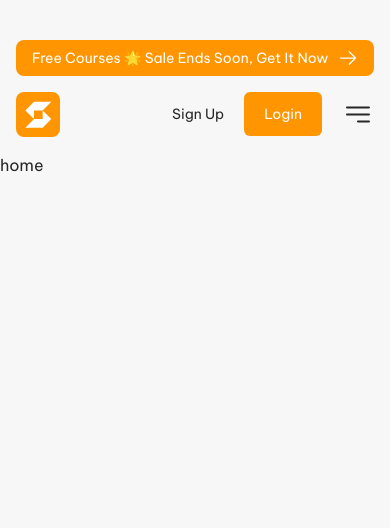
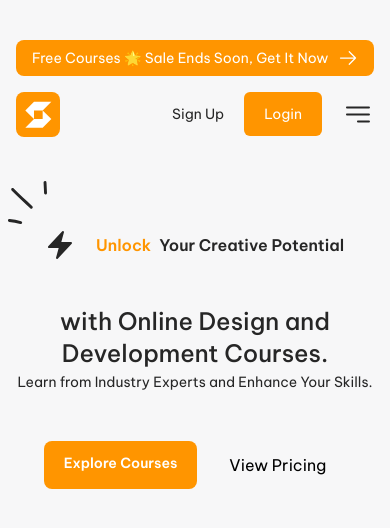
Before and after one commit to bazyli2/educational-site, a Next.js app: page / in a window 390 px wide. Shown: the top 528 px of the page. Built offline with nearby package versions, Linux system fonts and the light colour scheme.

Commit message:
added hero section for mobile device

```diff
--- a/src/_pages/HomePage.tsx
+++ b/src/_pages/HomePage.tsx
@@ -1,3 +1,9 @@
+import { HeroSection } from "@/components/HeroSection";
+
 export function HomePage() {
-  return <div>home</div>;
+  return (
+    <>
+      <HeroSection />
+    </>
+  )
 }
--- a/src/components/Header.tsx
+++ b/src/components/Header.tsx
@@ -46,7 +46,7 @@ function NavBar() {
 
 function Links() {
   return (
-    <ul className="flex hidden items-center gap-6 md:flex">
+    <ul className="hidden items-center gap-6 md:flex">
       <NavLink href="/">Home</NavLink>
       <NavLink href="/courses">Courses</NavLink>
       <NavLink href="/about-us">About us</NavLink>
--- /dev/null
+++ b/src/components/HeroSection.tsx
@@ -0,0 +1,31 @@
+import { AbstractLine } from "@/icons/AbstractLine";
+import { BoltIcon } from "@/icons/BoltIcon";
+import Link from "next/link";
+
+export function HeroSection() {
+  return (
+    <section className='mt-12 mx-4 flex flex-col'>
+      <div className="flex items-center gap-2 text-base font-semibold relative p-4 mb-4">
+        <AbstractLine className="absolute -top-5 -left-2" />
+        <div className="p-3 text-grey-15">
+          <BoltIcon className="w-8" />
+        </div>
+        <span className="text-orange-50">Unlock</span> Your Creative Potential
+      </div>
+      <div className="text-grey-15 text-center mb-12">
+        <h1 className="text-2xl font-medium ">
+          with Online Design and Development Courses.
+        </h1>
+        <span className="text-sm">Learn from Industry Experts and Enhance Your Skills.</span>
+      </div>
+      <div className="flex gap-3 self-center">
+        <Link href='/courses' className="px-5 py-3 bg-orange-50 rounded-lg text-white-100 text-sm font-semibold" >
+          Explore Courses
+        </Link>
+        <Link href='/courses' className="px-5 py-3 text-black ">
+          View Pricing
+        </Link>
+      </div>
+    </section>
+  )
+}
--- /dev/null
+++ b/src/icons/AbstractLine.tsx
@@ -0,0 +1,21 @@
+import { SVGAttributes } from "react";
+
+export function AbstractLine(props: SVGAttributes<SVGSVGElement>) {
+  return (
+    <svg
+      {...props}
+      xmlns="http://www.w3.org/2000/svg"
+      width="39"
+      height="43"
+      fill="none"
+      viewBox="0 0 39 43"
+    >
+      <path
+        className="fill-current"
+        fillRule="evenodd"
+        d="M13.049 40.127c-3.724-1.051-7.623-1.582-11.405-2.068-.815-.102-1.571.467-1.63 1.268a1.454 1.454 0 001.223 1.637c3.666.467 7.448.968 10.997 1.98.756.22 1.571-.232 1.804-1.01a1.46 1.46 0 00-.99-1.807zM24.337 25.217C18.343 19.062 11.594 13.7 5.716 7.38c-.524-.59-1.455-.622-2.037-.071-.582.551-.64 1.479-.058 2.07 5.877 6.337 12.627 11.718 18.62 17.89a1.494 1.494 0 002.095.018c.523-.566.581-1.494 0-2.07zM35.567 1.543l.523 10.57c0 .806.7 1.43 1.514 1.39.814-.04 1.396-.727 1.396-1.534l-.523-10.585A1.495 1.495 0 0036.904.002c-.756.044-1.396.735-1.338 1.541z"
+        clipRule="evenodd"
+      ></path>
+    </svg>
+  )
+}
--- /dev/null
+++ b/src/icons/BoltIcon.tsx
@@ -0,0 +1,20 @@
+import { SVGAttributes } from "react";
+
+export function BoltIcon(props: SVGAttributes<SVGSVGElement>) {
+  return (
+    <svg
+      {...props}
+      xmlns="http://www.w3.org/2000/svg"
+      fill="none"
+      viewBox="0 0 24 24"
+    >
+      <path
+        fillRule="evenodd"
+        d="M14.615 1.595a.75.75 0 01.359.852L12.982 9.75h7.268a.75.75 0 01.548 1.262l-10.5 11.25a.75.75 0 01-1.272-.71l1.992-7.302H3.75a.75.75 0 01-.548-1.262l10.5-11.25a.75.75 0 01.913-.143z"
+        clipRule="evenodd"
+        className="fill-current"
+      >
+      </path>
+    </svg>
+  )
+}
--- a/tailwind.config.ts
+++ b/tailwind.config.ts
@@ -2,7 +2,8 @@ import type { Config } from "tailwindcss";
 
 const config: Config = {
   content: [
-    "./src/pages/**/*.{js,ts,jsx,tsx,mdx}",
+    "./src/_pages/**/*.{js,ts,jsx,tsx,mdx}",
+    "./src/icons/**/*.{js,ts,jsx,tsx,mdx}",
     "./src/components/**/*.{js,ts,jsx,tsx,mdx}",
     "./src/app/**/*.{js,ts,jsx,tsx,mdx}",
   ],
@@ -36,8 +37,10 @@ const config: Config = {
         99: "#FCFCFD",
         100: "#ffffff",
       },
+      current: "currentColor"
     },
   },
   plugins: [],
 };
+
 export default config;
```
